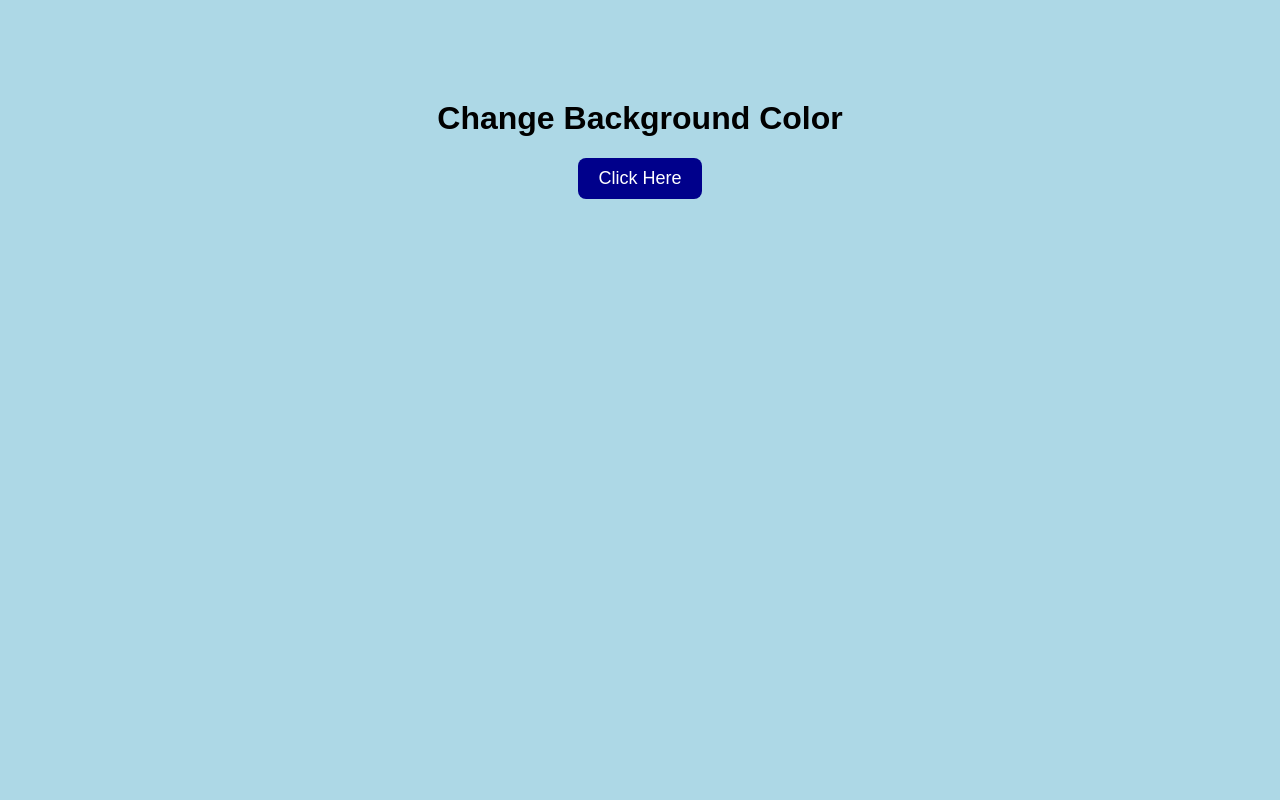
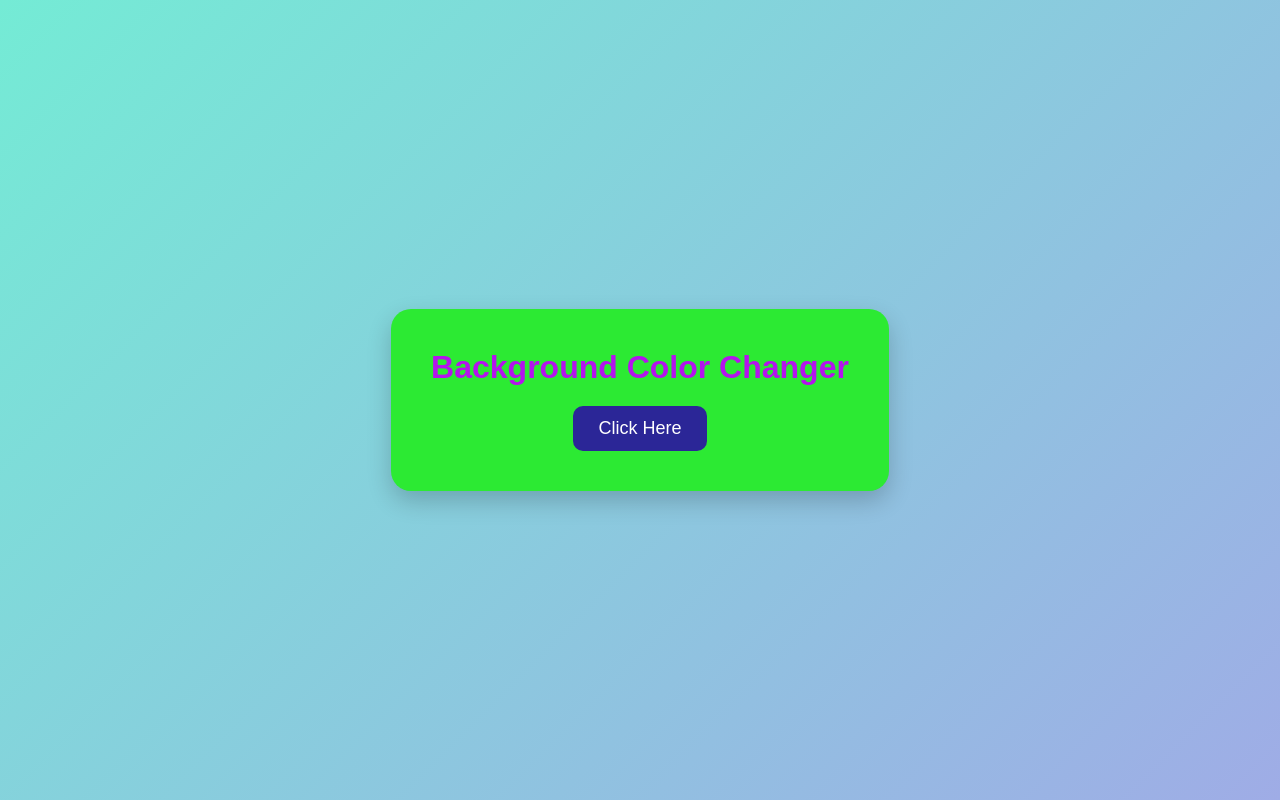
Before and after one commit to 006shido/colorchange, a plain HTML site: page index.html in a window 1280 px wide. Drawn offline with Linux system fonts and the light colour scheme.

Commit message:
Update title and enhance background color changer

```diff
--- a/index.html
+++ b/index.html
@@ -1,37 +1,88 @@
 <!DOCTYPE html>
 <html>
 <head>
-    <title>Background Color Change</title>
+    <title>Background Color Changer</title>
+
     <style>
+        * {
+            margin: 0;
+            padding: 0;
+            box-sizing: border-box;
+            font-family: Arial, sans-serif;
+        }
+
         body {
+            height: 100vh;
+            display: flex;
+            justify-content: center;
+            align-items: center;
+            background: linear-gradient(135deg, #74ebd5, #9face6);
+            transition: background 0.5s ease;
+        }
+
+        .container {
+            background: rgb(44, 234, 51);
+            padding: 40px;
+            border-radius: 20px;
+            box-shadow: 0 10px 25px rgba(0,0,0,0.2);
             text-align: center;
-            font-family: Arial;
-            margin-top: 100px;
-            background-color: lightblue;
+        }
+
+        h1 {
+            margin-bottom: 20px;
+            color: #b414ed;
         }
 
         button {
-            padding: 10px 20px;
+            padding: 12px 25px;
             font-size: 18px;
-            background-color: darkblue;
+            border: none;
+            border-radius: 10px;
+            background: #2b2697;
             color: white;
-            border: none;
-            border-radius: 8px;
+            cursor: pointer;
+            transition: 0.3s;
         }
 
         button:hover {
-            background-color: green;
+            background: #0537ff;
+            transform: scale(1.05);
+        }
+
+        button:active {
+            transform: scale(0.95);
         }
     </style>
 </head>
+
 <body>
 
-    <h1>Change Background Color</h1>
-    <button onclick="changeColor()">Click Here</button>
+    <div class="container">
+        <h1>Background Color Changer</h1>
+
+
+        <button onclick="changeColor()">
+            Click Here
+        </button>
+    </div>
 
     <script>
         function changeColor() {
-            document.body.style.backgroundColor = "lightgreen";
+            const colors = [
+                "#ff6b6b",
+                "#4ecdc4",
+                "#45b7d1",
+                "#f7b731",
+                "#a55eea",
+                "#20bf6b",
+                "#fd9644",
+                "#2d98da"
+            ];
+
+            const randomColor =
+                colors[Math.floor(Math.random() * colors.length)];
+
+            document.body.style.background = randomColor;
         }
     </script>
 
```
